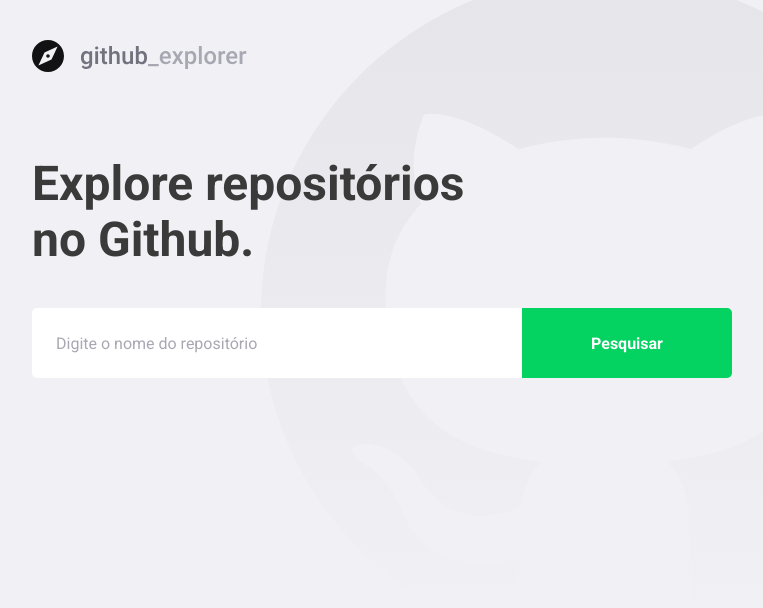
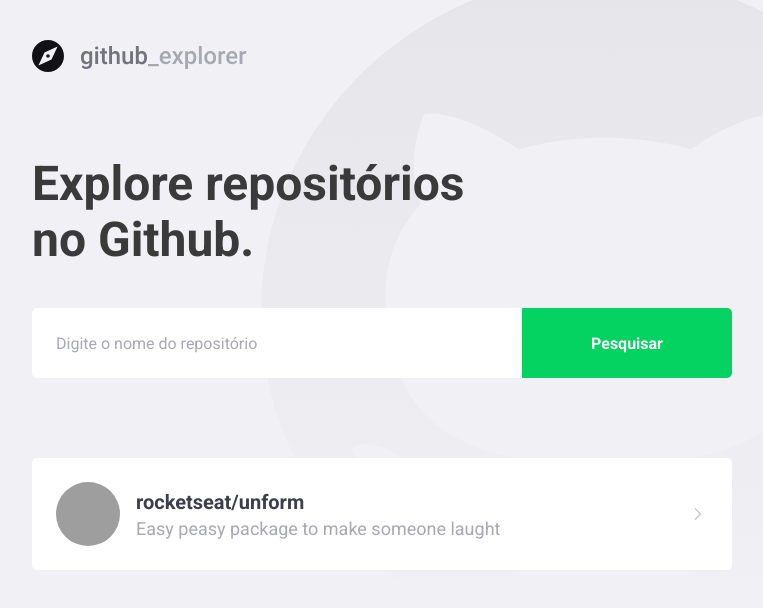
Before and after one commit to renanmascg/react-github-app, a React (Create React App) app: page / in a window 1280 px wide. Shown: the top 608 px of the page, without its empty margins (153-916 px from the left). Built offline with nearby package versions, Linux system fonts and the light colour scheme; grey boxes are pictures that could not be loaded.

Commit message:
Termina a estilização da tela de dashboard dentro da aplicação.

```diff
--- a/package.json
+++ b/package.json
@@ -13,6 +13,7 @@
     "polished": "^3.6.6",
     "react": "^16.13.1",
     "react-dom": "^16.13.1",
+    "react-icons": "^3.11.0",
     "react-router-dom": "^5.2.0",
     "react-scripts": "3.4.3",
     "styled-components": "^5.2.0",
--- a/src/pages/Dashboard/index.tsx
+++ b/src/pages/Dashboard/index.tsx
@@ -1,5 +1,6 @@
 import React from 'react';
-import { Title, Form } from './styles';
+import { FiChevronRight } from 'react-icons/fi';
+import { Title, Form, Repositories } from './styles';
 import logoImg from '../../assets/logo.svg';
 
 const Dashboard: React.FC = () => {
@@ -11,6 +12,20 @@
         <input type="text" placeholder="Digite o nome do repositório" />
         <button type="submit">Pesquisar</button>
       </Form>
+
+      <Repositories>
+        <a href="teste">
+          <img
+            src="https://avatars3.githubusercontent.com/u/37426438?s=460&u=82aa4d56cd8c6b1072b566906eb090052244b855&v=4"
+            alt="renan mascarenhas"
+          />
+          <div>
+            <strong>rocketseat/unform</strong>
+            <p>Easy peasy package to make someone laught</p>
+          </div>
+          <FiChevronRight size={20} />
+        </a>
+      </Repositories>
     </>
   );
 };
--- a/src/pages/Dashboard/styles.ts
+++ b/src/pages/Dashboard/styles.ts
@@ -42,3 +42,53 @@
     }
   }
 `;
+
+export const Repositories = styled.div`
+  margin-top: 80px;
+  max-width: 700px;
+
+  a {
+    background: #fff;
+    border-radius: 5px;
+    width: 100%;
+    padding: 24px;
+    text-decoration: none;
+    display: flex;
+    align-items: center;
+    transition: transform 0.2s;
+
+    &:hover {
+      transform: translateX(10px);
+    }
+
+    & + a {
+      margin-top: 16px;
+    }
+
+    img {
+      width: 64px;
+      height: 64px;
+      border-radius: 50%;
+    }
+
+    div {
+      margin-left: 16px;
+
+      strong {
+        font-size: 20px;
+        color: #3d3d4d;
+      }
+
+      p {
+        font-size: 18px;
+        color: #a8a8b3;
+        margin-top: 4px;
+      }
+    }
+
+    svg {
+      margin-left: auto;
+      color: #c9c9d4;
+    }
+  }
+`;
```
Also changed, not shown: 1 other file (tests, documents, lock files or other folders).
